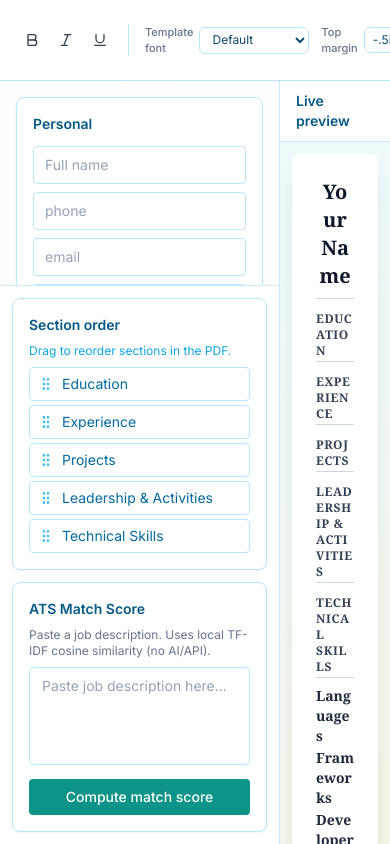
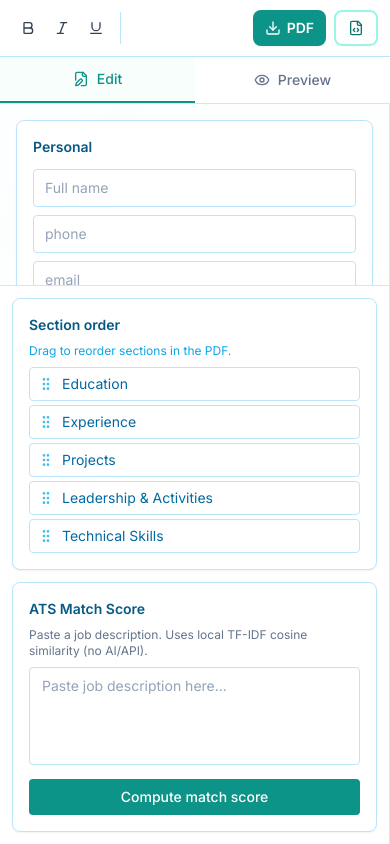
Before and after one commit to MeshacOkello/resumeProject, a Next.js app: page / in a window 390 px wide. Built offline with nearby package versions, Linux system fonts and the light colour scheme.

Commit message:
Added responsiveness

```diff
--- a/src/app/globals.css
+++ b/src/app/globals.css
@@ -12,6 +12,14 @@ body {
 input, textarea, select {
   font-size: 0.9375rem; /* 15px */
 }
+
+/* Prevent zoom on input focus on iOS */
+@media screen and (max-width: 768px) {
+  input, textarea, select {
+    font-size: 16px;
+  }
+}
+
 
 /* When printing (Download PDF → Save as PDF), show only the resume */
 @media print {
--- a/src/app/layout.tsx
+++ b/src/app/layout.tsx
@@ -1,8 +1,14 @@
-import type { Metadata } from "next";
+import type { Metadata, Viewport } from "next";
 import { Inter } from "next/font/google";
 import "./globals.css";
 
 const inter = Inter({ subsets: ["latin"], variable: "--font-sans" });
+
+export const viewport: Viewport = {
+  width: "device-width",
+  initialScale: 1,
+  maximumScale: 5,
+};
 
 export const metadata: Metadata = {
   title: "Resume Generator | LaTeX PDF",
--- a/src/app/page.tsx
+++ b/src/app/page.tsx
@@ -1,6 +1,7 @@
 "use client";
 
 import React, { useState, useCallback, useEffect, useRef } from "react";
+import { FileEdit, Eye } from "lucide-react";
 import { defaultResume, type ResumeData, type SectionOrder } from "@/types/resume";
 import { buildLatex } from "@/lib/build-latex";
 import { ResumeForm } from "@/components/ResumeForm";
@@ -67,10 +68,13 @@ async function fetchDownloadCount(): Promise<number> {
   }
 }
 
+type MobileTab = "form" | "preview";
+
 export default function Home() {
   const [data, setData] = useState<ResumeData>(defaultResume);
   const [formKey, setFormKey] = useState(0);
   const [downloadCount, setDownloadCount] = useState(0);
+  const [mobileTab, setMobileTab] = useState<MobileTab>("form");
   const formRef = useRef<{ applyFormat: (type: "bold" | "italic" | "underline") => void } | null>(null);
 
   useEffect(() => {
@@ -167,11 +171,33 @@ export default function Home() {
       />
       </div>
 
-      {/* Main: left form (~38%) | right preview (~62%) */}
+      {/* Mobile: tab switcher */}
+      <div className="md:hidden flex border-b border-sky-200/80 bg-white print:hidden">
+        <button
+          type="button"
+          onClick={() => setMobileTab("form")}
+          className={`flex-1 flex items-center justify-center gap-2 py-3 text-sm font-medium transition-colors ${
+            mobileTab === "form" ? "text-teal-600 border-b-2 border-teal-600 bg-teal-50/50" : "text-slate-500 hover:text-sky-700"
+          }`}
+        >
+          <FileEdit className="w-4 h-4" /> Edit
+        </button>
+        <button
+          type="button"
+          onClick={() => setMobileTab("preview")}
+          className={`flex-1 flex items-center justify-center gap-2 py-3 text-sm font-medium transition-colors ${
+            mobileTab === "preview" ? "text-teal-600 border-b-2 border-teal-600 bg-teal-50/50" : "text-slate-500 hover:text-sky-700"
+          }`}
+        >
+          <Eye className="w-4 h-4" /> Preview
+        </button>
+      </div>
+
+      {/* Main: left form | right preview — side-by-side on md+, stacked tabs on mobile */}
       <main className="flex-1 flex min-h-0 w-full overflow-hidden">
         <aside
-          className="flex flex-col shrink-0 overflow-hidden border-r border-sky-200/80 bg-white/90 shadow-sm print:hidden"
-          style={{ width: "38%", maxWidth: 420, minWidth: 280 }}
+          className={`flex-col shrink-0 overflow-hidden border-r border-sky-200/80 bg-white/90 shadow-sm print:hidden
+            ${mobileTab === "form" ? "flex w-full" : "hidden"} md:flex md:w-[38%] md:max-w-[420px] md:min-w-[280px]`}
         >
           <div className="flex-1 overflow-y-auto p-4 min-h-0">
             <ResumeForm ref={formRef} key={formKey} data={data} onChange={setData} />
@@ -182,8 +208,11 @@ export default function Home() {
           </div>
         </aside>
 
-        {/* Right: live preview (no API calls); Download PDF uses browser print → Save as PDF */}
-        <section className="flex-1 flex flex-col min-w-0 overflow-hidden bg-sky-50/60 print:bg-white">
+        {/* Right: live preview */}
+        <section
+          className={`flex flex-col min-w-0 overflow-hidden bg-sky-50/60 print:bg-white print:block
+            ${mobileTab === "preview" ? "flex flex-1 w-full" : "hidden"} md:flex md:flex-1`}
+        >
           <div className="flex items-center justify-between px-4 py-2.5 border-b border-sky-200/80 bg-white shrink-0 print:hidden">
             <span className="text-sm font-semibold text-sky-800">Live preview</span>
           </div>
--- a/src/components/FormattingRibbon.tsx
+++ b/src/components/FormattingRibbon.tsx
@@ -31,20 +31,20 @@ export function FormattingRibbon({
   return (
     <header
       className={
-        "flex items-center justify-between gap-6 px-4 py-2.5 border-b border-sky-200 bg-white shrink-0 transition-colors duration-150 shadow-sm " +
+        "flex flex-wrap items-center justify-between gap-3 px-3 sm:px-4 py-2.5 border-b border-sky-200 bg-white shrink-0 transition-colors duration-150 shadow-sm " +
         className
       }
       style={{ minHeight: 52 }}
     >
-      <div className="flex items-center gap-4">
+      <div className="flex flex-wrap items-center gap-2 sm:gap-4">
         {/* Text formatting (B/I/U) — toggles LaTeX in focused field */}
         {onFormat && (
-          <div className="flex items-center gap-0.5 border-r border-sky-200 pr-3">
+          <div className="flex items-center gap-0.5 border-r border-sky-200 pr-2 sm:pr-3">
             <button
               type="button"
               onClick={() => onFormat("bold")}
               title="Bold"
-              className="p-2 rounded text-slate-700 hover:bg-sky-100 hover:text-sky-800 transition-colors"
+              className="p-2 rounded text-slate-700 hover:bg-sky-100 hover:text-sky-800 transition-colors touch-manipulation"
             >
               <Bold className="w-4 h-4" />
             </button>
@@ -52,7 +52,7 @@ export function FormattingRibbon({
               type="button"
               onClick={() => onFormat("italic")}
               title="Italic"
-              className="p-2 rounded text-slate-700 hover:bg-sky-100 hover:text-sky-800 transition-colors"
+              className="p-2 rounded text-slate-700 hover:bg-sky-100 hover:text-sky-800 transition-colors touch-manipulation"
             >
               <Italic className="w-4 h-4" />
             </button>
@@ -60,16 +60,16 @@ export function FormattingRibbon({
               type="button"
               onClick={() => onFormat("underline")}
               title="Underline"
-              className="p-2 rounded text-slate-700 hover:bg-sky-100 hover:text-sky-800 transition-colors"
+              className="p-2 rounded text-slate-700 hover:bg-sky-100 hover:text-sky-800 transition-colors touch-manipulation"
             >
               <Underline className="w-4 h-4" />
             </button>
           </div>
         )}
-        {/* Layout & theme controls (template-controlled formatting) */}
-        <div className="flex items-center gap-3 text-xs">
+        {/* Layout & theme controls — hidden on very small screens */}
+        <div className="hidden sm:flex items-center gap-3 text-xs">
           <div className="flex items-center gap-1.5">
-            <span className="text-[11px] font-medium text-slate-500">Template font</span>
+            <span className="text-[11px] font-medium text-slate-500">Font</span>
             <select
               value={theme.font}
               onChange={(e) => onThemeChange({ ...theme, font: e.target.value as Theme["font"] })}
@@ -80,16 +80,16 @@ export function FormattingRibbon({
               <option value="sourcesanspro">Source Sans</option>
             </select>
           </div>
-          <div className="flex items-center gap-1.5">
-            <span className="text-[11px] font-medium text-slate-500">Top margin</span>
+          <div className="hidden md:flex items-center gap-1.5">
+            <span className="text-[11px] font-medium text-slate-500">Margin</span>
             <input
               value={theme.topMargin}
               onChange={(e) => onThemeChange({ ...theme, topMargin: e.target.value })}
-              className="w-20 rounded-md border border-sky-200 bg-white px-2 py-1 text-xs text-sky-900 focus:border-teal-500 focus:ring-1 focus:ring-teal-500"
+              className="w-16 rounded-md border border-sky-200 bg-white px-2 py-1 text-xs text-sky-900 focus:border-teal-500 focus:ring-1 focus:ring-teal-500"
               placeholder="-.5in"
             />
           </div>
-          <label className="flex items-center gap-1.5 text-[11px] font-medium text-slate-500">
+          <label className="hidden md:flex items-center gap-1.5 text-[11px] font-medium text-slate-500">
             <input
               type="checkbox"
               checked={theme.compactMode}
@@ -101,19 +101,20 @@ export function FormattingRibbon({
         </div>
       </div>
 
-      <div className="flex items-center gap-2">
-        <div className="flex items-center gap-2">
+      <div className="flex items-center gap-2 flex-shrink-0">
+        <div className="flex items-center gap-1.5 sm:gap-2">
           <button
             type="button"
             onClick={onDownloadPdf}
             disabled={pdfDownloading}
-            className="flex items-center gap-2 px-4 py-2 rounded-lg text-sm font-semibold text-white bg-teal-600 hover:bg-teal-500 disabled:opacity-60 disabled:cursor-not-allowed transition-colors duration-150 shadow-sm"
+            className="flex items-center gap-1.5 sm:gap-2 px-3 sm:px-4 py-2 rounded-lg text-sm font-semibold text-white bg-teal-600 hover:bg-teal-500 disabled:opacity-60 disabled:cursor-not-allowed transition-colors duration-150 shadow-sm touch-manipulation"
           >
             {pdfDownloading ? <Loader2 className="w-4 h-4 animate-spin" /> : <Download className="w-4 h-4" />}
-            Download PDF
+            <span className="hidden sm:inline">Download PDF</span>
+            <span className="sm:hidden">PDF</span>
           </button>
           <span
-            className="flex items-center gap-1 text-xs text-slate-500 tabular-nums"
+            className="hidden sm:flex items-center gap-1 text-xs text-slate-500 tabular-nums"
             title="Total downloads"
           >
             <AnimatedCounter
@@ -128,9 +129,10 @@ export function FormattingRibbon({
         <button
           type="button"
           onClick={onExportTex}
-          className="flex items-center gap-2 px-4 py-2 rounded-lg text-sm font-medium text-teal-700 bg-white border-2 border-teal-200 hover:bg-teal-50 transition-colors duration-150"
+          title="Export .tex"
+          className="flex items-center gap-1.5 sm:gap-2 px-3 sm:px-4 py-2 rounded-lg text-sm font-medium text-teal-700 bg-white border-2 border-teal-200 hover:bg-teal-50 transition-colors duration-150 touch-manipulation"
         >
-          <FileCode className="w-4 h-4" /> Export .tex
+          <FileCode className="w-4 h-4" /> <span className="hidden sm:inline">Export .tex</span>
         </button>
       </div>
     </header>
--- a/src/components/HtmlPreview.tsx
+++ b/src/components/HtmlPreview.tsx
@@ -202,11 +202,9 @@ export function HtmlPreview({ data }: { data: ResumeData }) {
 
   return (
     <div
-      className="bg-white text-slate-800 rounded-lg shadow-xl p-6 mx-auto box-border overflow-hidden"
+      className="bg-white text-slate-800 rounded-lg shadow-xl p-4 sm:p-6 mx-auto box-border overflow-hidden w-full max-w-[210mm] print:w-[210mm]"
       style={{
-        width: "210mm",
         minHeight: "297mm",
-        maxWidth: "210mm",
         fontFamily: "Georgia, 'Times New Roman', serif",
         wordBreak: "break-word",
         overflowWrap: "break-word",
```
